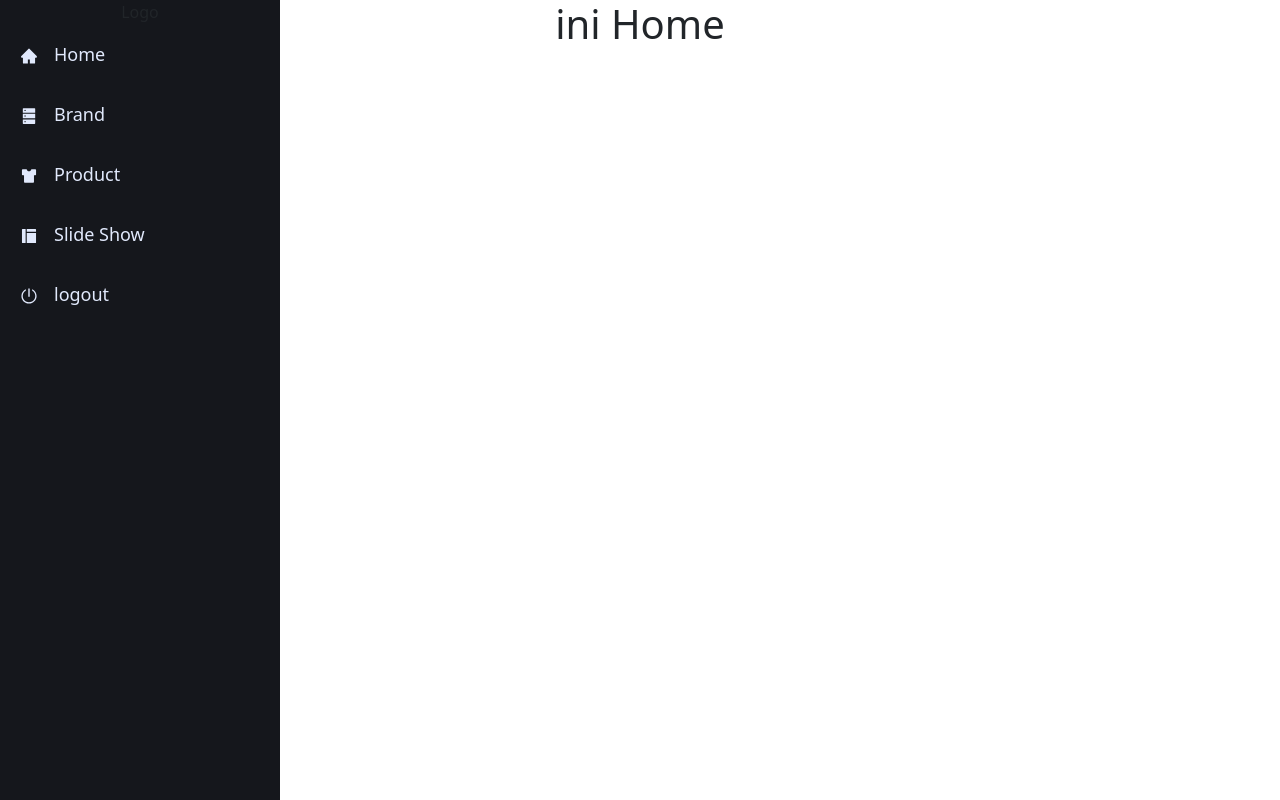
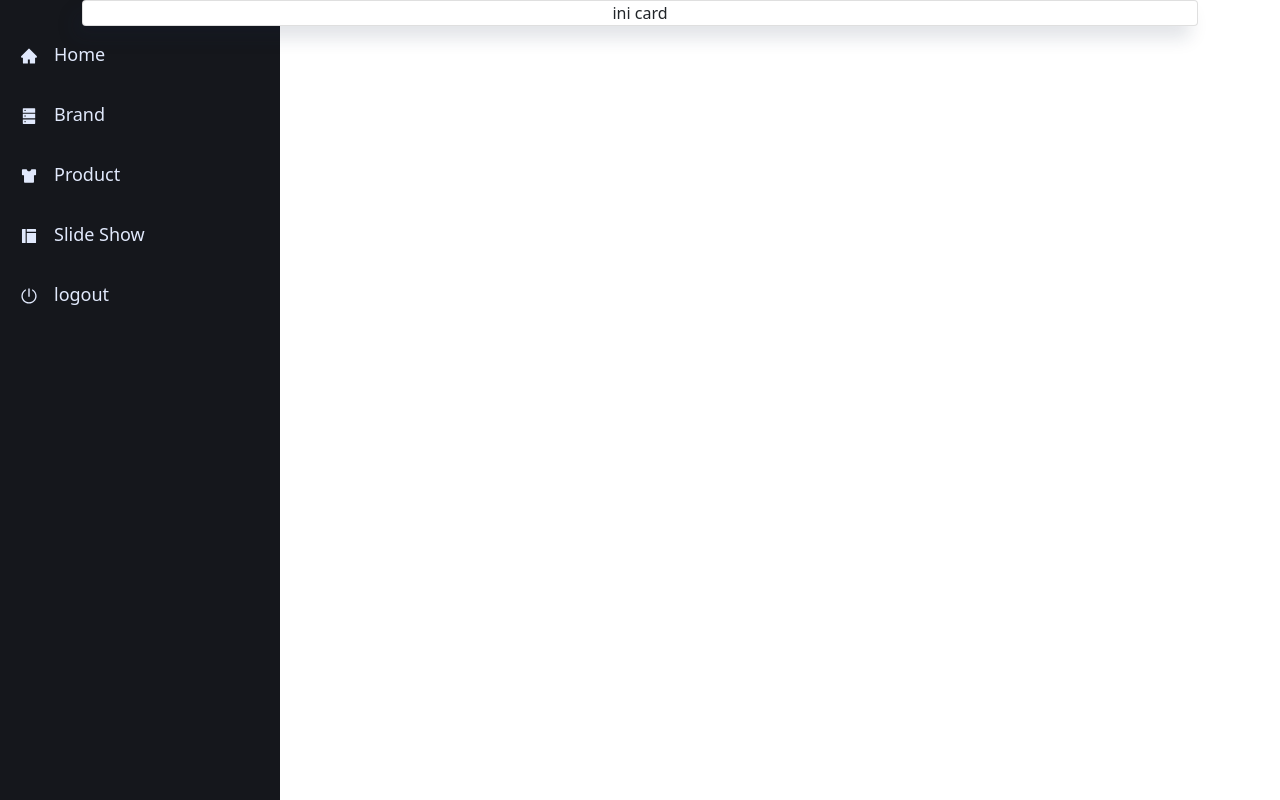
Before and after one commit to mustaqinIshak/client-cms-onlineshop, a React (Create React App) app in the folder client/: page /home in a window 1280 px wide. Built offline with nearby package versions, Linux system fonts and the light colour scheme; sample sign-in values are in the browser's storage.

Commit message:
card in home

```diff
--- a/client/src/App.js
+++ b/client/src/App.js
@@ -1,6 +1,6 @@
 "use strict"
 
-import React, {Component} from "react"
+import React from "react"
 import {Router, Switch, Route} from 'react-router-dom'
 import Login from "./components/login/login.component"
 import Home from "./components/home/home.component"
--- /dev/null
+++ b/client/src/components/card/card.component.js
@@ -0,0 +1,14 @@
+import React from "react"
+import "./card.css"
+
+function Card() {
+    return(
+        <div className="card">
+            <span>ini card</span>
+        </div>
+    )
+
+
+}
+
+export default Card
--- /dev/null
+++ b/client/src/components/card/card.css
@@ -0,0 +1,15 @@
+.card {
+    position: relative;
+    display: flex;
+    flex-direction: column;
+    min-width: none;
+    word-wrap: break-word;
+    background-color: #ffffff;
+    background-clip: border-box;
+    border: 0px solid #dfe3e7;
+    border-radius: 0.267;
+    margin-bottom: 2.2rem;
+    box-shadow: -8px 12px 18px 0 rgb(25 42 70 / 13%);
+    transition: all .3s ease-in-out;
+    background-color: royalblue;
+}
--- a/client/src/components/home/home.component.js
+++ b/client/src/components/home/home.component.js
@@ -3,14 +3,25 @@
 import React, {Component} from 'react'
 import {connect} from 'react-redux'
 import { withRouter } from 'react-router'
-
+import { Row, Col, Container } from "react-bootstrap"
+import Card from '../card/card.component'
 
 class Home extends Component {
     render() {
         return(
-            <div>
-                <h1>ini Home</h1>
-            </div>
+            <Container>
+                <Row>
+                    <Col>
+                        <Card />
+                    </Col>
+                </Row>
+                <Row>
+
+                </Row>
+                <Row>
+
+                </Row>
+            </Container>
         )
     }
 }
--- a/client/src/components/nav/nav.component.js
+++ b/client/src/components/nav/nav.component.js
@@ -28,10 +28,10 @@ class Nav extends Component {
                         })}
                     </div>
                     <div className="logout">
-                        <div className="logout-button">
+                        <div className="logout-button" onClick={(event) => this.logout()}>
                             <div>
                                 <AiIcons.AiOutlinePoweroff />
-                                <span onClick={(event) => this.logout()}>logout</span>
+                                <span>logout</span>
                             </div>
                         </div>
                     </div>
```
